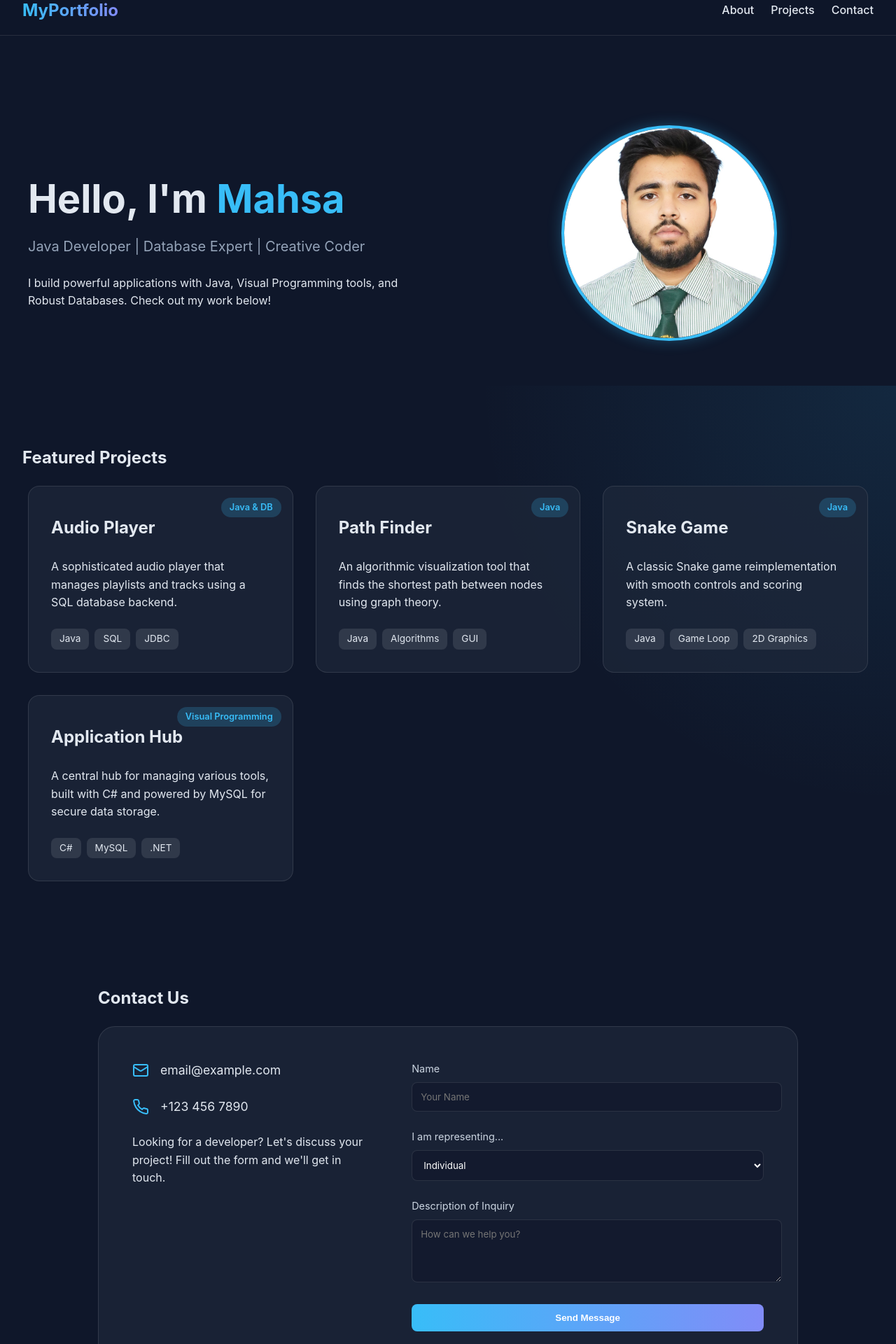
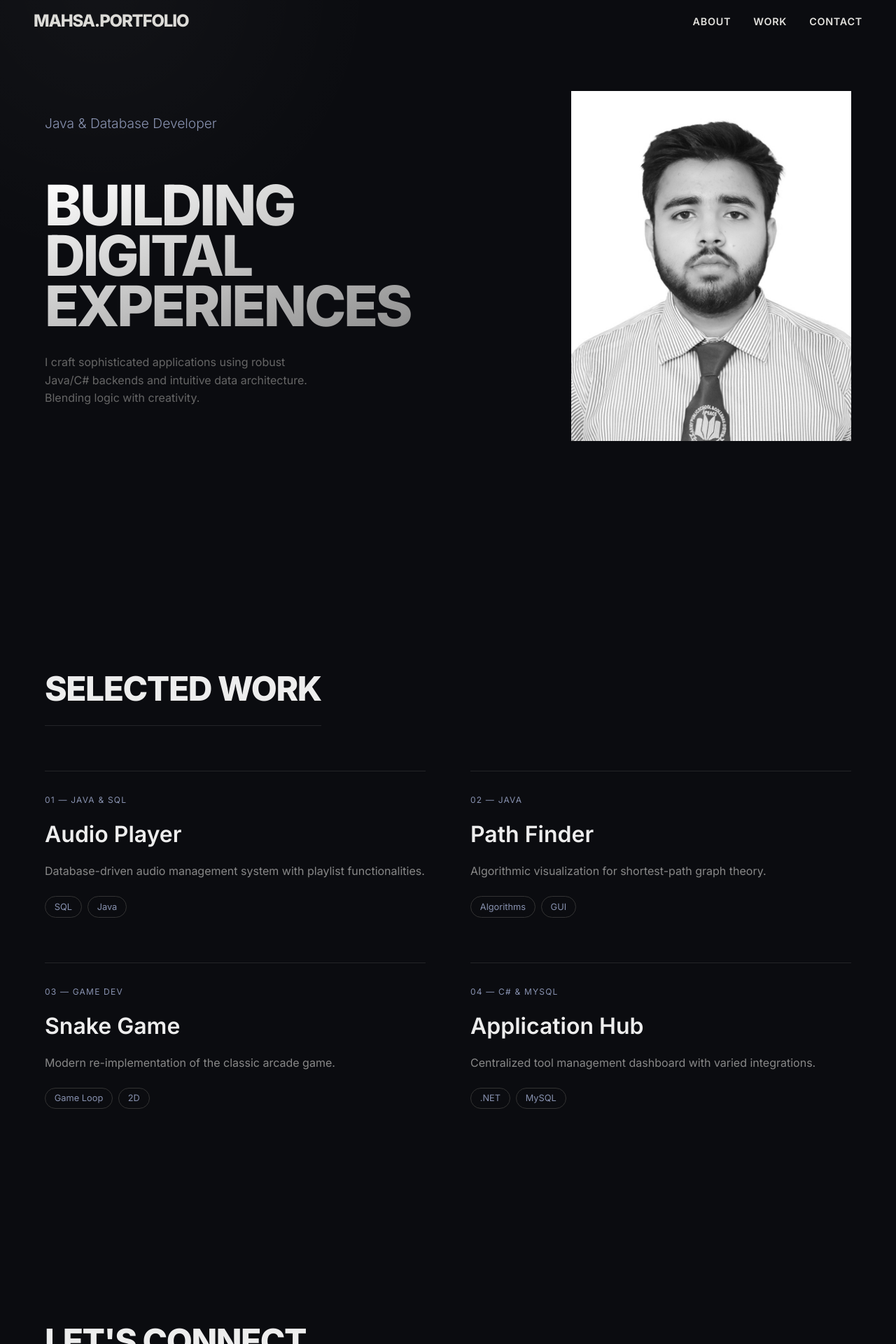
Before and after one commit to M-Ahsan-siddique/My-portfolio, a React (Vite) app: page / in a window 1280 px wide. Shown: the part 20-1940 px from the top of the page at 70% size. Built offline with nearby package versions, Linux system fonts and the light colour scheme.

Commit message:
Redesigned UI

```diff
--- a/src/App.jsx
+++ b/src/App.jsx
@@ -1,6 +1,6 @@
 import React, { useState } from 'react';
 import myself from './assets/myself.jpg';
-import { Mail, Phone, Sun, Moon } from 'lucide-react';
+import { Mail, Phone } from 'lucide-react'; // Removed Sun/Moon as we are enforcing the dark Igloo aesthetic
 import { db } from './firebase';
 import { collection, addDoc } from "firebase/firestore";
 
@@ -26,7 +26,7 @@ function App() {
                 timestamp: new Date()
             });
             alert("Message sent successfully!");
-            setFormData({ name: '', type: 'Individual', description: '' }); // Reset form
+            setFormData({ name: '', type: 'Individual', description: '' });
         } catch (error) {
             console.error("Error adding document: ", error);
             alert("Error sending message: " + error.message);
@@ -35,12 +35,12 @@ function App() {
 
     return (
         <div className="app-container">
-            {/* Navbar / Header */}
+            {/* Navbar */}
             <header className="header">
-                <h1 className="logo">MyPortfolio</h1>
+                <h1 className="logo">Mahsa.Portfolio</h1>
                 <nav>
                     <a href="#about">About</a>
-                    <a href="#projects">Projects</a>
+                    <a href="#projects">Work</a>
                     <a href="#contact">Contact</a>
                 </nav>
             </header>
@@ -48,68 +48,61 @@ function App() {
             {/* Hero Section */}
             <section id="about" className="hero">
                 <div className="hero-content">
-                    <h1>Hello, I'm <span className="highlight">Mahsa</span></h1>
-                    <p className="subtitle">Java Developer | Database Expert | Creative Coder</p>
+                    <span className="subtitle">Java & Database Developer</span>
+                    <h1>BUILDING<br />DIGITAL<br />EXPERIENCES</h1>
                     <p className="description">
-                        I build powerful applications with Java, Visual Programming tools, and Robust Databases.
-                        Check out my work below!
+                        I craft sophisticated applications using robust Java/C# backends and intuitive data architecture.
+                        Blending logic with creativity.
                     </p>
                 </div>
                 <div className="hero-image-container">
+                    {/* Image is now rectangular and grayscale via CSS */}
                     <img src={myself} alt="Me" className="hero-image" />
                 </div>
             </section>
 
             {/* Projects Section */}
             <section id="projects" className="projects-section">
-                <h2>Featured Projects</h2>
+                <h2 className="section-title">SELECTED WORK</h2>
                 <div className="projects-grid">
 
-                    {/* Card 1: Audio Player */}
                     <div className="project-card">
-                        <div className="card-badge">Java & DB</div>
+                        <span className="card-badge">01 — Java & SQL</span>
                         <h3>Audio Player</h3>
-                        <p>A sophisticated audio player that manages playlists and tracks using a SQL database backend.</p>
+                        <p>Database-driven audio management system with playlist functionalities.</p>
                         <div className="tags">
+                            <span>SQL</span>
                             <span>Java</span>
-                            <span>SQL</span>
-                            <span>JDBC</span>
                         </div>
                     </div>
 
-                    {/* Card 2: Path Finder */}
                     <div className="project-card">
-                        <div className="card-badge">Java</div>
+                        <span className="card-badge">02 — Java</span>
                         <h3>Path Finder</h3>
-                        <p>An algorithmic visualization tool that finds the shortest path between nodes using graph theory.</p>
+                        <p>Algorithmic visualization for shortest-path graph theory.</p>
                         <div className="tags">
-                            <span>Java</span>
                             <span>Algorithms</span>
                             <span>GUI</span>
                         </div>
                     </div>
 
-                    {/* Card 3: Snake Game */}
                     <div className="project-card">
-                        <div className="card-badge">Java</div>
+                        <span className="card-badge">03 — Game Dev</span>
                         <h3>Snake Game</h3>
-                        <p>A classic Snake game reimplementation with smooth controls and scoring system.</p>
+                        <p>Modern re-implementation of the classic arcade game.</p>
                         <div className="tags">
-                            <span>Java</span>
                             <span>Game Loop</span>
-                            <span>2D Graphics</span>
+                            <span>2D</span>
                         </div>
                     </div>
 
-                    {/* Card 4: Application Hub */}
                     <div className="project-card">
-                        <div className="card-badge">Visual Programming</div>
+                        <span className="card-badge">04 — C# & MySQL</span>
                         <h3>Application Hub</h3>
-                        <p>A central hub for managing various tools, built with C# and powered by MySQL for secure data storage.</p>
+                        <p>Centralized tool management dashboard with varied integrations.</p>
                         <div className="tags">
-                            <span>C#</span>
+                            <span>.NET</span>
                             <span>MySQL</span>
-                            <span>.NET</span>
                         </div>
                     </div>
 
@@ -118,21 +111,21 @@ function App() {
 
             {/* Contact Section */}
             <section id="contact" className="contact-section">
-                <h2>Contact Us</h2>
+                <h2 className="section-title">LET'S CONNECT</h2>
                 <div className="contact-container">
                     <div className="contact-info">
+                        <p className="info-text">
+                            Interested in collaboration? <br />
+                            Fill out the form or reach out directly.
+                        </p>
                         <div className="info-item">
-                            <Mail className="icon" />
+                            <Mail size={18} />
                             <span>email@example.com</span>
                         </div>
                         <div className="info-item">
-                            <Phone className="icon" />
+                            <Phone size={18} />
                             <span>+123 456 7890</span>
                         </div>
-                        <p className="info-text">
-                            Looking for a developer? Let's discuss your project!
-                            Fill out the form and we'll get in touch.
-                        </p>
                     </div>
 
                     <form className="contact-form" onSubmit={handleSubmit}>
@@ -141,7 +134,6 @@ function App() {
                             <input
                                 type="text"
                                 name="name"
-                                placeholder="Your Name"
                                 value={formData.name}
                                 onChange={handleChange}
                                 required
@@ -149,7 +141,7 @@ function App() {
                         </div>
 
                         <div className="form-group">
-                            <label>I am representing...</label>
+                            <label>Representing</label>
                             <select name="type" value={formData.type} onChange={handleChange}>
                                 <option value="Individual">Individual</option>
                                 <option value="Company">Company</option>
@@ -157,24 +149,24 @@ function App() {
                         </div>
 
                         <div className="form-group">
-                            <label>Description of Inquiry</label>
+                            <label>Inquiry</label>
                             <textarea
                                 name="description"
-                                rows="4"
-                                placeholder="How can we help you?"
+                                rows="3"
                                 value={formData.description}
                                 onChange={handleChange}
                                 required
                             ></textarea>
                         </div>
 
-                        <button type="submit" className="submit-btn">Send Message</button>
+                        <button type="submit" className="submit-btn">Send Info</button>
                     </form>
                 </div>
             </section>
 
             <footer>
-                <p>&copy; 2026 My Portfolio. All rights reserved.</p>
+                <p>Designed by Mahsa</p>
+                <p>&copy; 2026</p>
             </footer>
         </div>
     )
--- a/src/index.css
+++ b/src/index.css
@@ -1,23 +1,46 @@
+@import url('https://fonts.googleapis.com/css2?family=Inter:wght@300;400;600;800&display=swap');
+
 :root {
-  --bg-color: #0f172a;
-  --text-color: #e2e8f0;
-  --primary-color: #38bdf8;
-  --secondary-color: #818cf8;
-  --card-bg: rgba(30, 41, 59, 0.7);
-  --glass-border: rgba(255, 255, 255, 0.1);
+  --bg-color: #0b0c10;
+  /* Deep dark slate/black */
+  --text-primary: #ededed;
+  --text-secondary: #8892b0;
+  --accent: #66fcf1;
+  /* Cyan-ish pop, or kept white for pure Igloo style? Let's use pure white for Igloo */
+  --accent-glow: rgba(255, 255, 255, 0.1);
+  --glass: rgba(255, 255, 255, 0.05);
+  --border-color: rgba(255, 255, 255, 0.1);
+}
+
+* {
+  box-sizing: border-box;
 }
 
 body {
   margin: 0;
-  font-family: 'Inter', system-ui, -apple-system, sans-serif;
   background-color: var(--bg-color);
-  color: var(--text-color);
-  line-height: 1.6;
-  scroll-behavior: smooth;
+  color: var(--text-primary);
+  font-family: 'Inter', sans-serif;
+  overflow-x: hidden;
+  line-height: 1.5;
 }
 
-#root {
-  width: 100%;
+/* Custom Scrollbar */
+::-webkit-scrollbar {
+  width: 8px;
+}
+
+::-webkit-scrollbar-track {
+  background: var(--bg-color);
+}
+
+::-webkit-scrollbar-thumb {
+  background: #333;
+  border-radius: 4px;
+}
+
+::-webkit-scrollbar-thumb:hover {
+  background: #555;
 }
 
 .app-container {
@@ -26,244 +49,330 @@ body {
   min-height: 100vh;
 }
 
-/* Header */
+/* --- HEADER --- */
 .header {
-  position: sticky;
+  position: fixed;
   top: 0;
-  z-index: 100;
+  width: 100%;
+  padding: 2rem 3rem;
   display: flex;
   justify-content: space-between;
   align-items: center;
-  padding: 1rem 2rem;
-  background: rgba(15, 23, 42, 0.9);
-  backdrop-filter: blur(10px);
-  border-bottom: 1px solid var(--glass-border);
+  z-index: 1000;
+  mix-blend-mode: difference;
+  /* Cool effect over white/images */
 }
 
 .logo {
   font-size: 1.5rem;
-  font-weight: 700;
-  background: linear-gradient(to right, var(--primary-color), var(--secondary-color));
-  -webkit-background-clip: text;
-  color: transparent;
+  font-weight: 800;
+  letter-spacing: -0.05em;
   margin: 0;
+  text-transform: uppercase;
 }
 
 nav a {
-  margin-left: 1.5rem;
+  margin-left: 2rem;
   text-decoration: none;
-  color: var(--text-color);
-  font-weight: 500;
-  transition: color 0.3s;
+  color: var(--text-primary);
+  font-size: 0.9rem;
+  font-weight: 600;
+  text-transform: uppercase;
+  letter-spacing: 0.05em;
+  position: relative;
+  transition: opacity 0.3s;
 }
 
-nav a:hover {
-  color: var(--primary-color);
+nav a::after {
+  content: '';
+  position: absolute;
+  bottom: -5px;
+  left: 0;
+  width: 0%;
+  height: 1px;
+  background-color: white;
+  transition: width 0.3s ease;
 }
 
-/* Hero Section */
+nav a:hover::after {
+  width: 100%;
+}
+
+/* --- HERO --- */
 .hero {
+  height: 100vh;
   display: flex;
   align-items: center;
   justify-content: space-between;
-  padding: 8rem 2rem 4rem; /* Top padding for fixed header */
-  max-width: 1200px;
-  margin: 0 auto;
-  gap: 4rem;
+  padding: 0 4rem;
+  position: relative;
+  overflow: hidden;
+}
+
+.hero::before {
+  content: '';
+  position: absolute;
+  top: -50%;
+  left: -20%;
+  width: 800px;
+  height: 800px;
+  background: radial-gradient(circle, rgba(255, 255, 255, 0.03) 0%, transparent 70%);
+  border-radius: 50%;
+  z-index: 0;
 }
 
 .hero-content {
   flex: 1;
+  z-index: 1;
+  max-width: 600px;
 }
 
-.hero-content h1 {
-  font-size: 3.5rem;
-  margin-bottom: 1rem;
-  line-height: 1.1;
+.hero h1 {
+  font-size: 5rem;
+  line-height: 0.9;
+  letter-spacing: -0.04em;
+  margin-bottom: 2rem;
+  font-weight: 800;
+  background: linear-gradient(to bottom right, #fff, #888);
+  -webkit-background-clip: text;
+  color: transparent;
 }
 
-.highlight {
-  color: var(--primary-color);
+.hero .subtitle {
+  font-size: 1.2rem;
+  color: var(--text-secondary);
+  font-weight: 300;
+  margin-bottom: 2rem;
+  display: block;
 }
 
-.subtitle {
-  font-size: 1.25rem;
-  color: #94a3b8;
-  margin-bottom: 1.5rem;
+.description {
+  font-size: 1rem;
+  color: #666;
+  max-width: 400px;
+  line-height: 1.6;
 }
 
 .hero-image-container {
   flex: 1;
   display: flex;
-  justify-content: center;
+  justify-content: flex-end;
+  position: relative;
 }
 
 .hero-image {
-  width: 300px;
-  height: 300px;
+  width: 400px;
+  height: 500px;
   object-fit: cover;
-  border-radius: 50%;
-  border: 4px solid var(--primary-color);
-  box-shadow: 0 0 20px rgba(56, 189, 248, 0.3);
+  filter: grayscale(100%);
+  transition: filter 0.5s ease, transform 0.5s ease;
+  border-radius: 0;
+  /* Sharp edges for Igloo style */
 }
 
-/* Projects Section */
+.hero-image-container:hover .hero-image {
+  filter: grayscale(0%);
+  transform: scale(1.02);
+}
+
+/* --- PROJECTS --- */
 .projects-section {
-  padding: 4rem 2rem;
-  background: radial-gradient(circle at top right, rgba(56, 189, 248, 0.1), transparent 40%);
+  padding: 8rem 4rem;
+  background: #0b0c10;
+}
+
+.section-title {
+  font-size: 3rem;
+  font-weight: 800;
+  letter-spacing: -0.03em;
+  margin-bottom: 4rem;
+  border-bottom: 1px solid var(--border-color);
+  padding-bottom: 1rem;
+  display: inline-block;
 }
 
 .projects-grid {
   display: grid;
-  grid-template-columns: repeat(auto-fit, minmax(300px, 1fr));
-  gap: 2rem;
-  max-width: 1200px;
-  margin: 0 auto;
+  grid-template-columns: repeat(2, 1fr);
+  /* 2 columns for nicer spread */
+  gap: 4rem;
 }
 
 .project-card {
-  background: var(--card-bg);
-  border: 1px solid var(--glass-border);
-  border-radius: 1rem;
-  padding: 2rem;
-  transition: transform 0.3s, box-shadow 0.3s;
-  position: relative;
-  overflow: hidden;
+  background: transparent;
+  border-top: 1px solid var(--border-color);
+  padding-top: 2rem;
+  transition: transform 0.3s;
+  cursor: default;
 }
 
 .project-card:hover {
-  transform: translateY(-5px);
-  box-shadow: 0 10px 30px rgba(0, 0, 0, 0.5);
-  border-color: var(--primary-color);
+  transform: translateY(-10px);
 }
 
 .card-badge {
-  position: absolute;
-  top: 1rem;
-  right: 1rem;
-  font-size: 0.8rem;
-  background: rgba(56, 189, 248, 0.2);
-  color: var(--primary-color);
-  padding: 0.25rem 0.75rem;
-  border-radius: 999px;
+  font-size: 0.75rem;
+  text-transform: uppercase;
+  letter-spacing: 0.1em;
+  color: var(--text-secondary);
+  margin-bottom: 1rem;
+  display: block;
+}
+
+.project-card h3 {
+  font-size: 2rem;
+  margin: 0.5rem 0 1rem 0;
   font-weight: 600;
 }
 
-.project-card h3 {
-  margin-top: 0.5rem;
-  font-size: 1.5rem;
-}
-
-.tags {
-  display: flex;
-  gap: 0.5rem;
-  margin-top: 1.5rem;
-  flex-wrap: wrap;
+.project-card p {
+  color: #888;
+  font-size: 1rem;
+  margin-bottom: 1.5rem;
 }
 
 .tags span {
-  background: rgba(255, 255, 255, 0.1);
-  padding: 0.25rem 0.75rem;
-  border-radius: 0.5rem;
-  font-size: 0.85rem;
+  display: inline-block;
+  font-size: 0.8rem;
+  border: 1px solid #333;
+  padding: 0.3rem 0.8rem;
+  margin-right: 0.5rem;
+  border-radius: 99px;
+  color: var(--text-secondary);
 }
 
-/* Contact Section */
+/* --- CONTACT --- */
 .contact-section {
-  padding: 4rem 2rem;
-  max-width: 1000px;
-  margin: 0 auto;
+  padding: 8rem 4rem;
+  min-height: 80vh;
+  display: flex;
+  flex-direction: column;
+  justify-content: center;
 }
 
 .contact-container {
   display: flex;
-  gap: 4rem;
-  background: var(--card-bg);
-  padding: 3rem;
-  border-radius: 1.5rem;
-  border: 1px solid var(--glass-border);
+  gap: 6rem;
+  align-items: flex-start;
 }
 
 .contact-info {
   flex: 1;
 }
 
-.contact-form {
-  flex: 1.5;
+.contact-info .info-text {
+  font-size: 1.5rem;
+  font-weight: 300;
+  color: var(--text-secondary);
+  margin-top: 2rem;
 }
 
 .info-item {
   display: flex;
   align-items: center;
   gap: 1rem;
-  margin-bottom: 1.5rem;
   font-size: 1.1rem;
+  margin-top: 1rem;
 }
 
-.icon {
-  color: var(--primary-color);
+.contact-form {
+  flex: 1.5;
 }
 
 .form-group {
-  margin-bottom: 1.5rem;
+  margin-bottom: 2rem;
 }
 
 label {
   display: block;
+  font-size: 0.8rem;
+  text-transform: uppercase;
+  letter-spacing: 0.1em;
+  color: #555;
   margin-bottom: 0.5rem;
-  font-size: 0.9rem;
-  color: #cbd5e1;
 }
 
-input, select, textarea {
+input,
+select,
+textarea {
   width: 100%;
-  padding: 0.75rem;
-  background: rgba(15, 23, 42, 0.6);
-  border: 1px solid var(--glass-border);
-  border-radius: 0.5rem;
+  background: transparent;
+  border: none;
+  border-bottom: 1px solid #333;
+  padding: 1rem 0;
   color: white;
+  font-size: 1.2rem;
   font-family: inherit;
   transition: border-color 0.3s;
 }
 
-input:focus, select:focus, textarea:focus {
+input:focus,
+select:focus,
+textarea:focus {
   outline: none;
-  border-color: var(--primary-color);
+  border-bottom-color: white;
+}
+
+/* Custom Select styling to remove default box */
+select {
+  border-radius: 0;
 }
 
 .submit-btn {
-  background: linear-gradient(to right, var(--primary-color), var(--secondary-color));
-  color: white;
+  background: white;
+  color: black;
   border: none;
-  padding: 0.75rem 2rem;
-  border-radius: 0.5rem;
-  font-weight: 600;
+  padding: 1.2rem 3rem;
+  font-size: 1rem;
+  font-weight: 700;
+  text-transform: uppercase;
+  letter-spacing: 0.1em;
   cursor: pointer;
-  transition: opacity 0.3s;
-  width: 100%;
+  margin-top: 1rem;
+  transition: transform 0.2s, background 0.2s;
 }
 
 .submit-btn:hover {
-  opacity: 0.9;
+  background: #ddd;
+  transform: translateY(-2px);
 }
 
 footer {
-  text-align: center;
-  padding: 2rem;
-  color: #64748b;
+  padding: 3rem 4rem;
+  border-top: 1px solid var(--border-color);
+  color: #444;
   font-size: 0.9rem;
-  margin-top: auto;
+  display: flex;
+  justify-content: space-between;
 }
 
-@media (max-width: 768px) {
+@media (max-width: 900px) {
   .hero {
     flex-direction: column-reverse;
-    text-align: center;
-    padding-top: 6rem;
+    padding: 6rem 2rem 2rem;
+    height: auto;
+  }
+
+  .hero h1 {
+    font-size: 3rem;
+  }
+
+  .projects-grid {
+    grid-template-columns: 1fr;
   }
 
   .contact-container {
     flex-direction: column;
-    padding: 1.5rem;
+    gap: 3rem;
   }
+
+  .header {
+    padding: 1.5rem 2rem;
+  }
+
+  .hero-image-container {
+    display: none;
+  }
+
+  /* Hide large image on mobile for cleaner look */
 }
```
